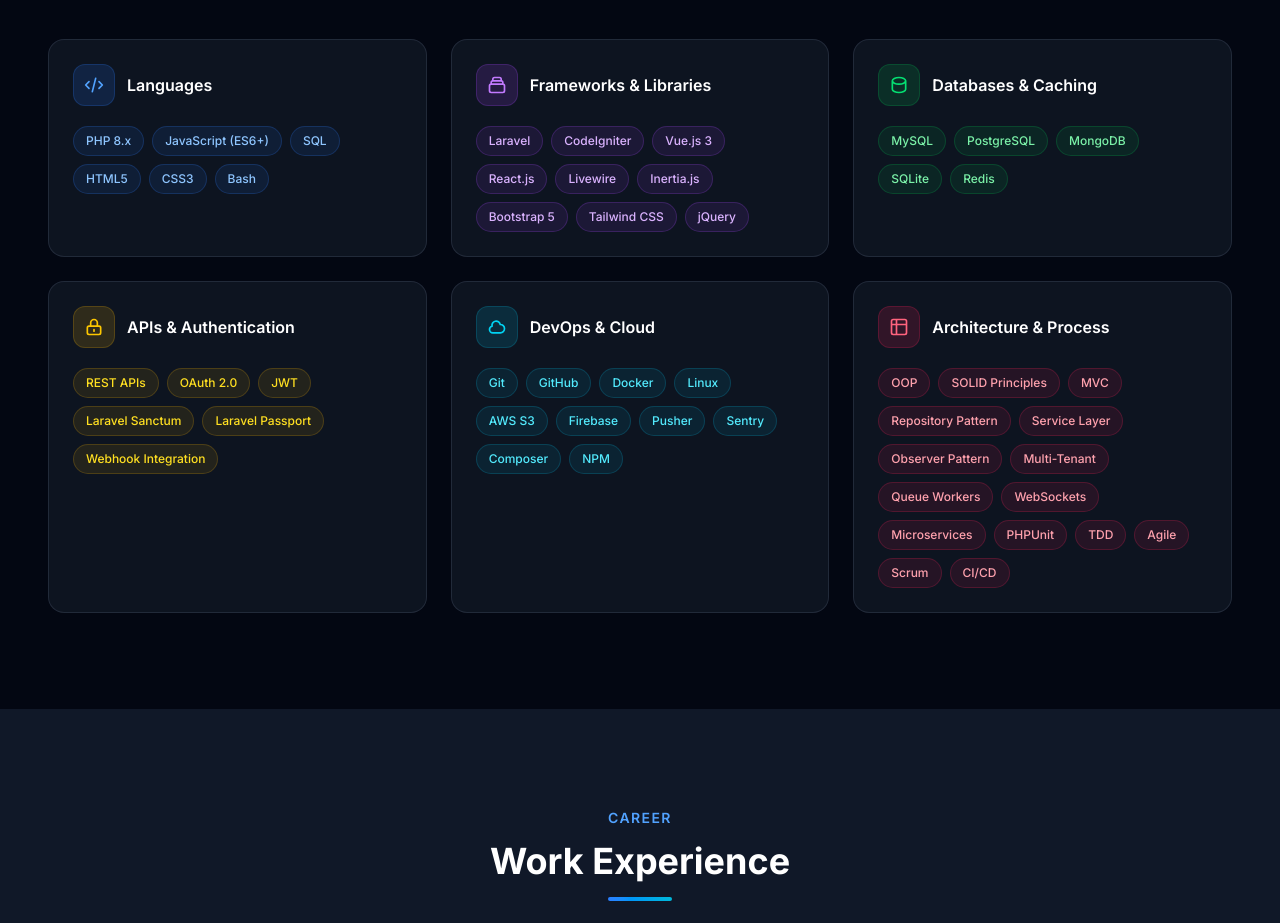
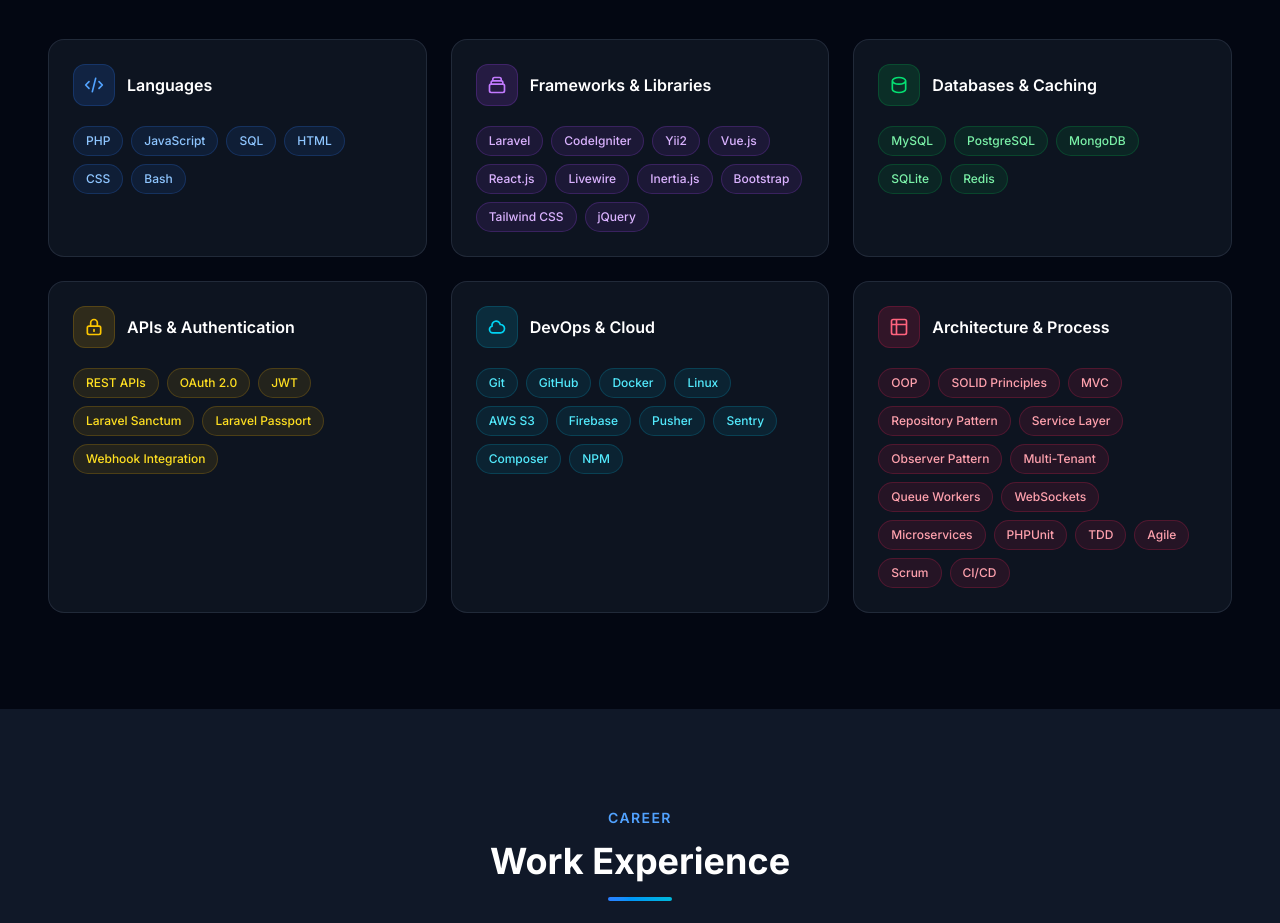
Before and after one commit to athulkv123/Portofolio, a Vue app: page / in a window 1280 px wide. Shown: the part 1900-2823 px from the top of the page. Built offline with nearby package versions, Linux system fonts and the light colour scheme.

Commit message:
Update Skills.vue

```diff
--- a/src/components/Skills.vue
+++ b/src/components/Skills.vue
@@ -48,7 +48,7 @@
     iconBorder: 'border-blue-500/20',
     badgeClass: 'bg-blue-50 text-blue-600 border-blue-200 hover:bg-blue-100 dark:bg-blue-500/10 dark:text-blue-300 dark:border-blue-500/20 dark:hover:bg-blue-500/20',
     icon: '<svg class="w-5 h-5 text-blue-400" fill="none" stroke="currentColor" viewBox="0 0 24 24"><path stroke-linecap="round" stroke-linejoin="round" stroke-width="2" d="M10 20l4-16m4 4l4 4-4 4M6 16l-4-4 4-4"/></svg>',
-    skills: ['PHP 8.x', 'JavaScript (ES6+)', 'SQL', 'HTML5', 'CSS3', 'Bash'],
+    skills: ['PHP', 'JavaScript', 'SQL', 'HTML', 'CSS', 'Bash'],
   },
   {
     name: 'Frameworks & Libraries',
@@ -57,7 +57,7 @@
     iconBorder: 'border-purple-500/20',
     badgeClass: 'bg-purple-50 text-purple-600 border-purple-200 hover:bg-purple-100 dark:bg-purple-500/10 dark:text-purple-300 dark:border-purple-500/20 dark:hover:bg-purple-500/20',
     icon: '<svg class="w-5 h-5 text-purple-400" fill="none" stroke="currentColor" viewBox="0 0 24 24"><path stroke-linecap="round" stroke-linejoin="round" stroke-width="2" d="M19 11H5m14 0a2 2 0 012 2v6a2 2 0 01-2 2H5a2 2 0 01-2-2v-6a2 2 0 012-2m14 0V9a2 2 0 00-2-2M5 11V9a2 2 0 012-2m0 0V5a2 2 0 012-2h6a2 2 0 012 2v2M7 7h10"/></svg>',
-    skills: ['Laravel', 'CodeIgniter', 'Vue.js 3', 'React.js', 'Livewire', 'Inertia.js', 'Bootstrap 5', 'Tailwind CSS', 'jQuery'],
+    skills: ['Laravel', 'CodeIgniter','Yii2', 'Vue.js', 'React.js', 'Livewire', 'Inertia.js', 'Bootstrap', 'Tailwind CSS', 'jQuery'],
   },
   {
     name: 'Databases & Caching',
```
